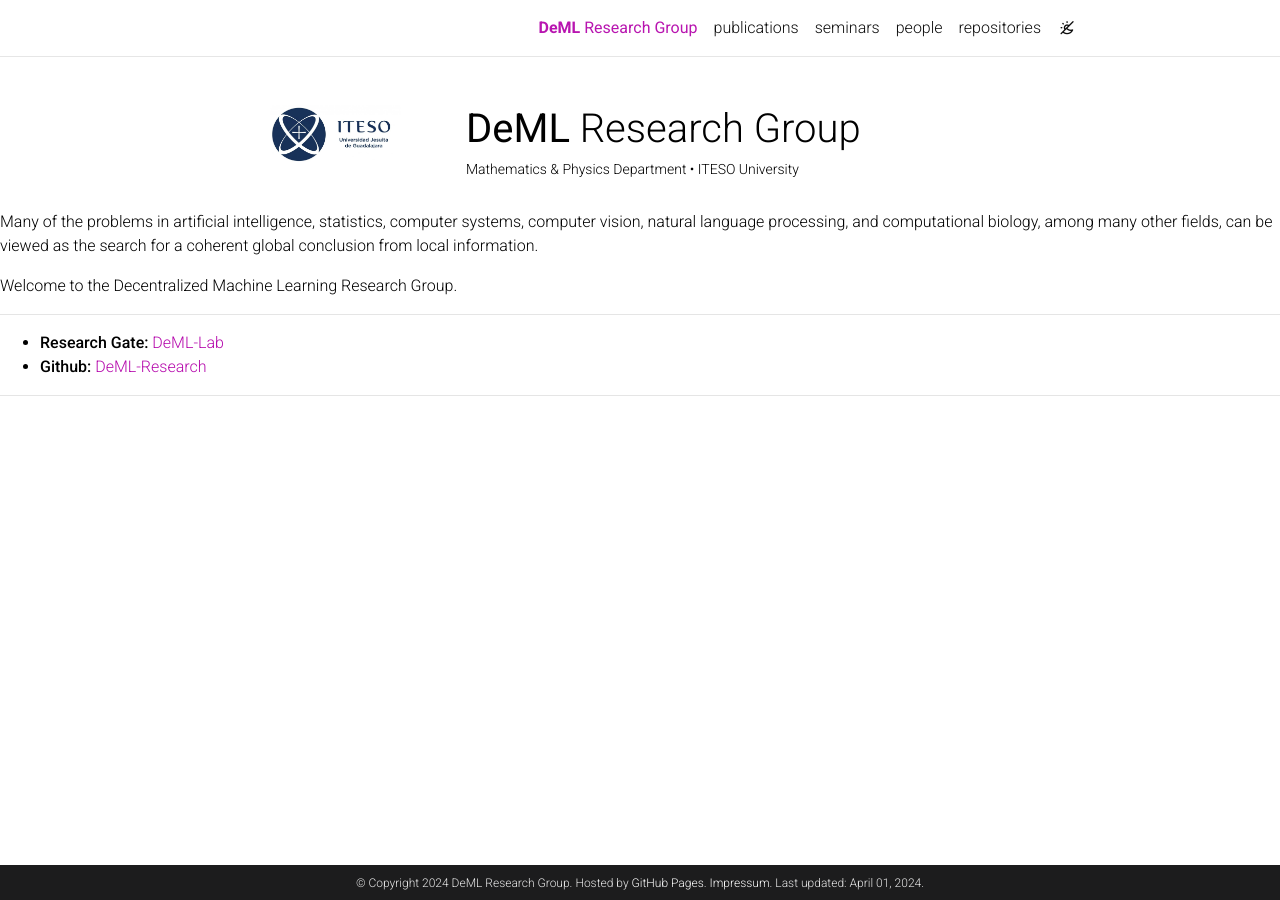
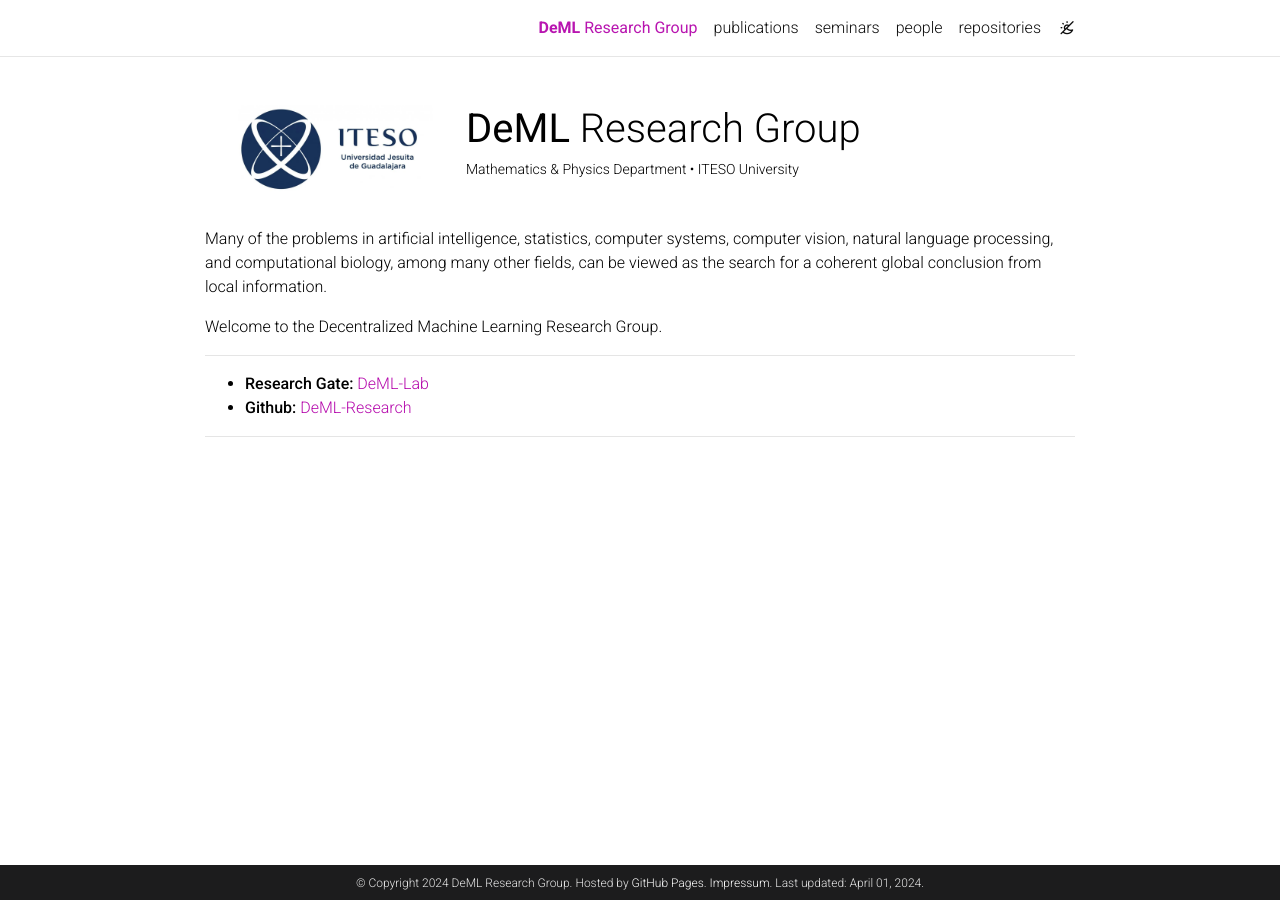
Before and after one commit to DeML-Research/deml-research.github.io, a Jekyll site: the page built from _pages/about.md, in a window 1280 px wide. Built offline with Jekyll 4.4.1, drawn with Linux system fonts in a browser that asks for light colours; comment, search, counter and statistics services are not loaded.

Commit message:
update on profile 1

```diff
--- a/_layouts/about.html
+++ b/_layouts/about.html
@@ -17,7 +17,7 @@
 
       .text-column {
           margin-left: 20%;
-          width: 50%; /* Adjust as needed */
+          width: 50%;
           display: flex;
           flex-direction: column;
           justify-content: center;
@@ -26,7 +26,7 @@
     </style>
 
     <div class="logo-column">
-      <img class="logo" src="{{ page.logo }}" style="width: 50%; height: 50%;">
+      <img class="logo" src="{{ page.logo }}" style="width: 75%; height: 75%;">
     </div>
 
     <div class="text-column"></div>
@@ -36,10 +36,10 @@
 
   </header>
 
+<div class="page-content">
+  <div class="wrapper">
+      {{ content }}
+  </div>
 </div>
 
-<div class="page-content">
-    <div class="wrapper">
-        {{ content }}
-    </div>
 </div>
```
